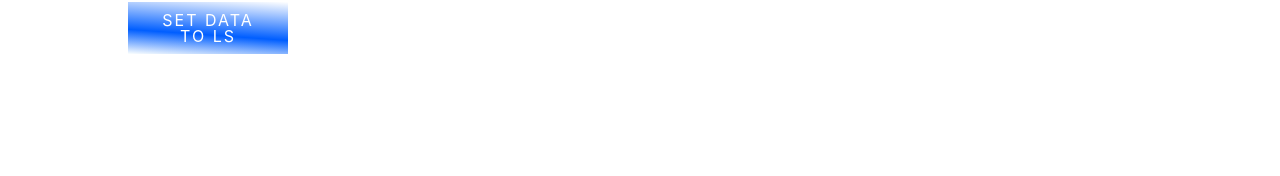
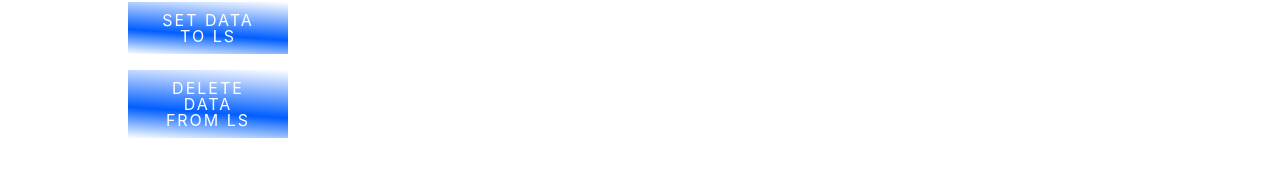
Before and after one commit to DrunFail/testuptrader, a React (Create React App) app: page / in a window 1280 px wide. Shown: the part 174-350 px from the top of the page. Built offline with nearby package versions, Linux system fonts and the light colour scheme.

Commit message:
added button on main page for clear local storage, added reload main page after click on button for set/clear data

```diff
--- a/src/components/Projects/ProjectsList.tsx
+++ b/src/components/Projects/ProjectsList.tsx
@@ -24,6 +24,9 @@ export default function ProjectsList() {
     }
 
 
+    const clearDataLS = () => {
+        localStorage.clear()
+    }
 
     useEffect(() => {
         setDataProjects(y)
@@ -32,10 +35,9 @@ export default function ProjectsList() {
     return (
         <section className={styles.container}>
             <h1>Project list</h1>
-            <CustomButton onClick={setDataLS} children='set data to LS' />
+            <CustomButton refer='/' onClick={setDataLS} children='set data to LS' />
+            <CustomButton  refer='/' onClick={clearDataLS} children='delete data from LS'/>
             {dataProjects &&
-
-
                 dataProjects.map(elem =>
                     <Link
                         key={elem.id}
--- a/src/ui/buttons/CustomButton/CustomButton.tsx
+++ b/src/ui/buttons/CustomButton/CustomButton.tsx
@@ -5,14 +5,16 @@ import styles from './CustomButton.module.scss';
 interface CustomButtonProps {
     children: ReactNode,
     onClick?: () => void,
+    refer?: string
 }
 
 
-export default function CustomButton({ children,onClick}: CustomButtonProps) {
+export default function CustomButton({ children,onClick, refer}: CustomButtonProps) {
     return (
         <a
             onClick={onClick}
             className={styles.button}
+            href={refer }
         >
             <span></span>
             <span></span>
```
